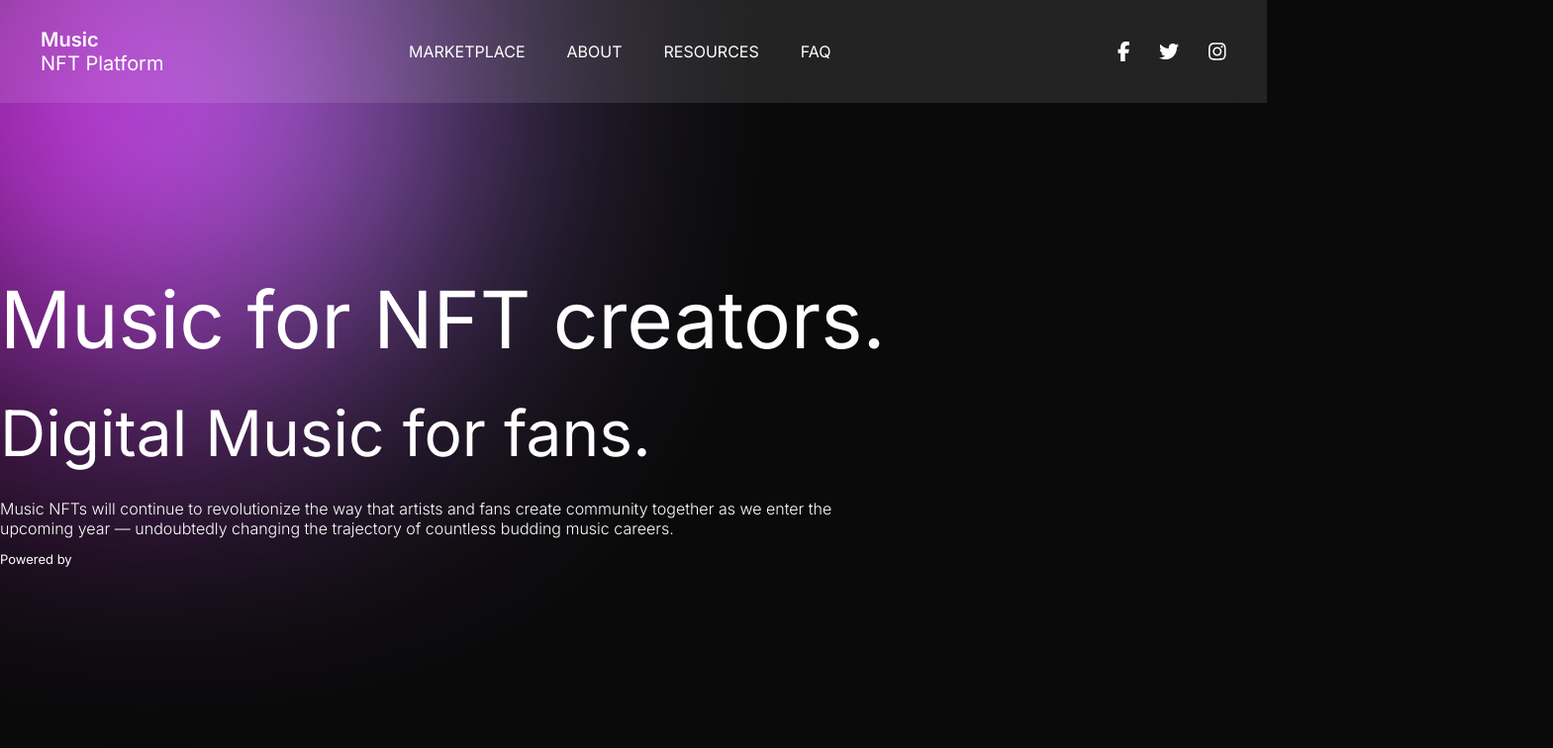
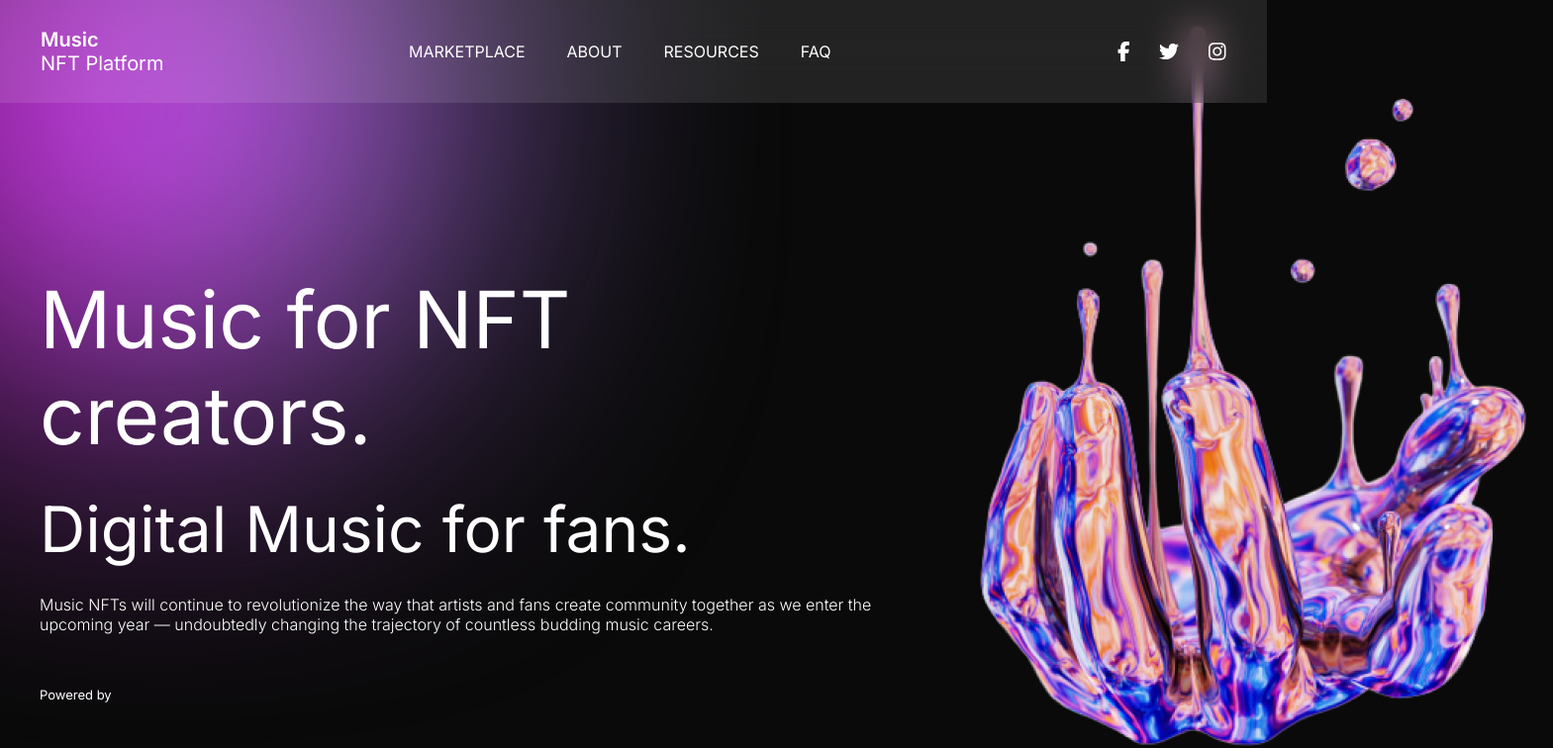
Before and after one commit to Wault-Tec/nft, a React (Create React App) app: page / in a window 1280 px wide. Shown: the top 756 px of the page at 99% size, 1569 px wide, since content can reach past the window. Built offline with nearby package versions, Linux system fonts and the light colour scheme.

Commit message:
add tsconfig, image from headline, change style

```diff
--- /dev/null
+++ b/global.d.ts
@@ -0,0 +1,6 @@
+declare module "*.png" {
+    const value: any;
+    export = value;
+ }
+ declare const BUILD_MODE_PRODUCTION: boolean;
+ declare const BUILD_VERSION: string;
--- a/src/components/Headline/Headline.tsx
+++ b/src/components/Headline/Headline.tsx
@@ -1,8 +1,9 @@
-import {FC} from 'react'
-import {HeadlineWrapper, ContentLeft, Powered} from './headline.style'
-import TitleUp from "../assets/Text/Text"
-import TitleDown from "../assets/Text/Text"
-import Description from "../assets/Text/Text"
+import React, {FC} from 'react'
+import {HeadlineWrapper, ContentLeft, Powered, ContentRight} from './headline.style'
+import TitleUp from "../assets/block/Text/Text"
+import TitleDown from "../assets/block/Text/Text"
+import Description from "../assets/block/Text/Text"
+import hands from '../assets/image/hands.png'
 
 const Headline: FC = () => {
     return (
@@ -15,6 +16,9 @@ const Headline: FC = () => {
                     <p>Powered by</p>
                 </Powered>
             </ContentLeft>
+            <ContentRight>
+                <img src={hands} alt=""/>
+            </ContentRight>
         </HeadlineWrapper>
     );
 }
--- a/src/components/Headline/headline.style.ts
+++ b/src/components/Headline/headline.style.ts
@@ -3,10 +3,14 @@ import styled from "styled-components";
 
 export const HeadlineWrapper = styled.div`
 padding-top: 170px;
-width: 100%;
+display: flex;
+align-items: center;
+justify-content: left;
+margin-left: 40px;
+
 `
 export const ContentLeft = styled.div`
-width: 890px;
+max-width: 890px;
 `
 
 export const Powered = styled.div`
@@ -14,4 +18,12 @@ display: flex;
 flex-direction: column;
 font-size: 13px;
 color: #fff;
+margin-top: 40px;
 `
+export const ContentRight = styled.div`
+z-index: -999;
+& > img {
+    position: absolute;
+    top: 0;
+}
+`
--- a/src/components/assets/Text/text.style.ts
+++ b/src/components/assets/block/Text/text.style.ts
@@ -10,7 +10,6 @@ export const TitleUp = styled.div`
 font-size: 80px;
 font-weight: 400;
 color: #fff;
-white-space: nowrap;
 margin: 0;
 `
 export const TitleDown = styled.div`
--- a/tsconfig.json
+++ b/tsconfig.json
@@ -21,6 +21,6 @@
     "jsx": "react-jsx"
   },
   "include": [
-    "src"
+    "./src/global.d.ts"
   ]
 }
```
Also changed, not shown: src/components/assets/block/Text/Text.tsx (renamed from src/components/assets/Text/Text.tsx), src/components/assets/image/hands.png (added).
